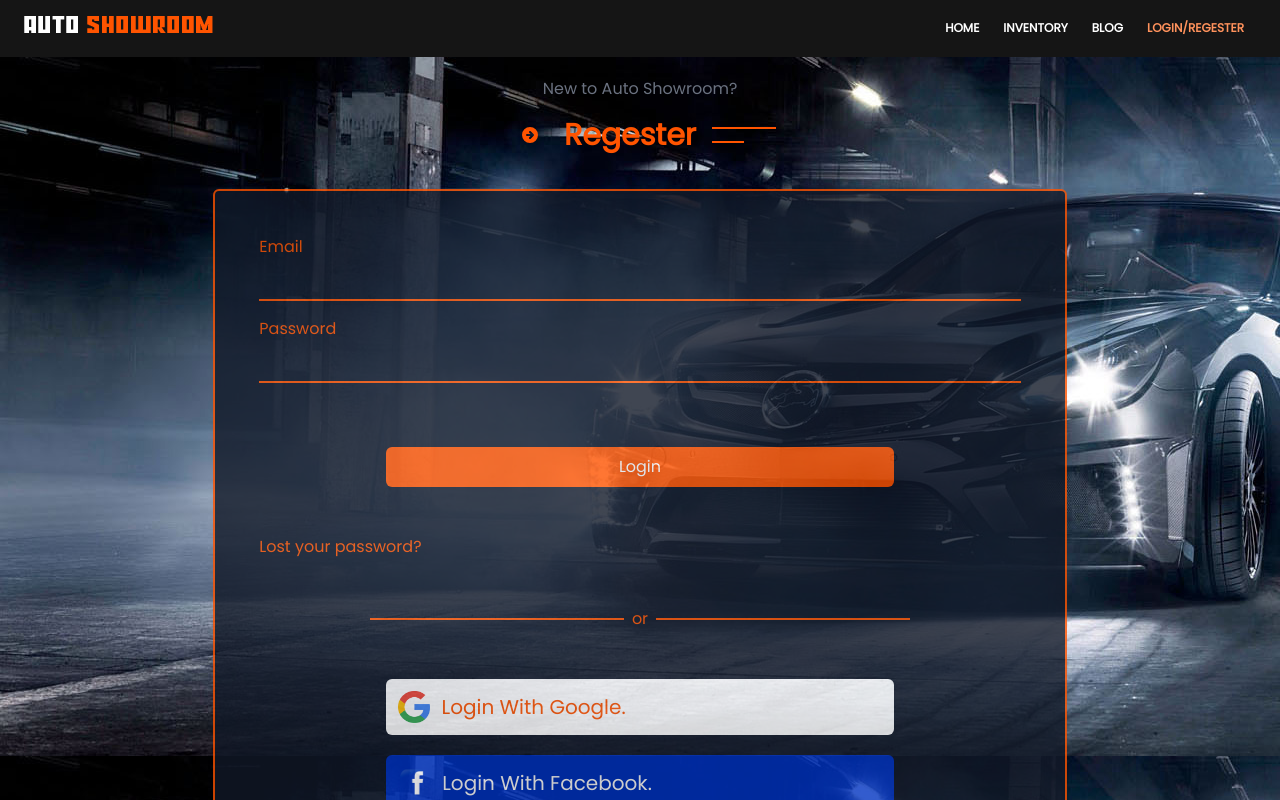
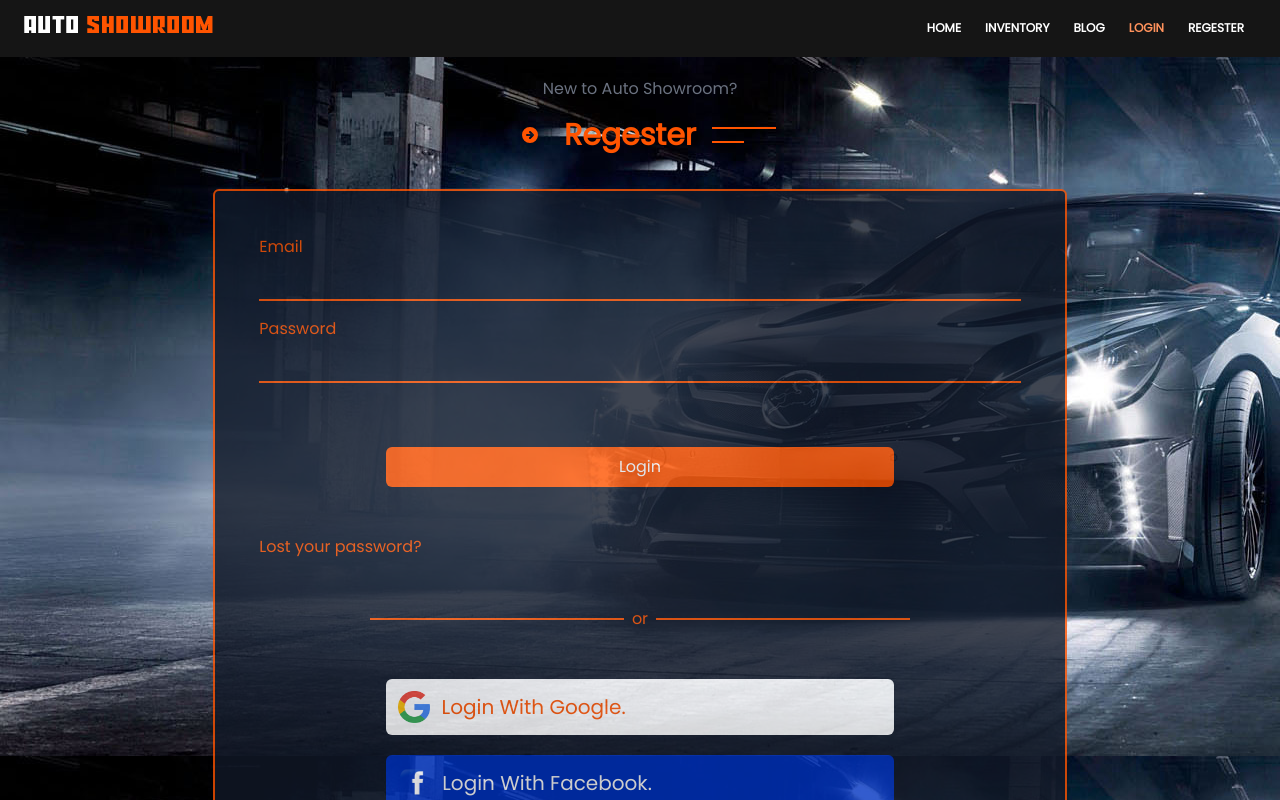
Before and after one commit to MrMADS28289/Auto-Showroom, a React (Create React App) app: page /login in a window 1280 px wide. Shown: the top 800 px of the page. Built offline with nearby package versions, Linux system fonts and the light colour scheme; no server answers.

Commit message:
readme file customize

```diff
--- a/src/Components/Login/Login.js
+++ b/src/Components/Login/Login.js
@@ -26,8 +26,20 @@ const Login = () => {
         return <Loading />
     }
     if (user?.user?.email || user1?.user?.email || user2?.user?.email) {
+        fetch('http://localhost:5000/login', {
+            method: 'POST',
+            body: JSON.stringify({
+                email: user.user.email || user1.user.email || user2.user.email
+            }),
+            headers: {
+                'Content-type': 'application/json',
+            },
+        })
+            .then(res => res.json())
+            .then(data => console.log(data));
         toast.success('Welcome To Aouto Showroom');
         navigate(from, { replace: true });
+        // console.log();
     }
 
     const handleLoginWithEmailPassword = (e) => {
--- a/src/Components/Shared/NavBar/NavBar.js
+++ b/src/Components/Shared/NavBar/NavBar.js
@@ -81,7 +81,18 @@ const NavBar = () => {
                                         <ActiveLink
                                             className="px-3 py-2 flex items-center text-xs uppercase font-bold leading-snug text-white hover:opacity-75"
                                             to="/login">
-                                            LOGIN/Regester
+                                            LOGIN
+                                        </ActiveLink>
+                                }
+                            </li>
+                            <li className="nav-item">
+                                {
+                                    user ? ''
+                                        :
+                                        <ActiveLink
+                                            className="px-3 py-2 flex items-center text-xs uppercase font-bold leading-snug text-white hover:opacity-75"
+                                            to="/regester">
+                                            REGESTER
                                         </ActiveLink>
                                 }
                             </li>
```
Also changed, not shown: 1 other file (tests, documents, lock files or other folders).
